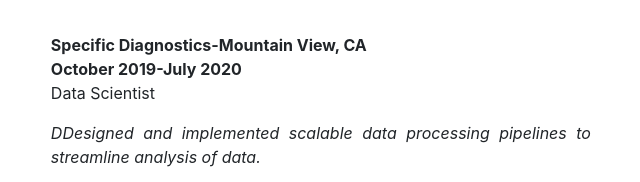
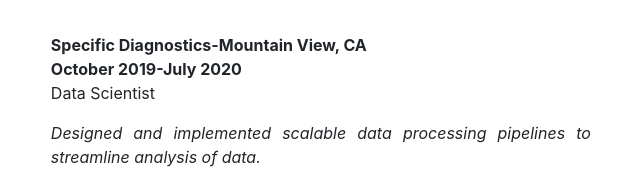
Before and after one commit to knishina/knishina.github.io, a plain HTML site: page personal.html in a window 1280 px wide. Shown: the part 1100-1282 px from the top of the page, 545-1185 px from the left. Drawn offline with nearby package versions, Linux system fonts and the light colour scheme.

Commit message:
Update personal.html
fix the typo

```diff
--- a/personal.html
+++ b/personal.html
@@ -119,7 +119,7 @@
                     Data Scientist
                 </p>
                 <p>
-                    <i>DDesigned and implemented scalable data processing pipelines to streamline analysis of data.</i><br />
+                    <i>Designed and implemented scalable data processing pipelines to streamline analysis of data.</i><br />
                     <ul align="justify">
                         <li>Created a high-throughput drug plate analysis pipeline using Pandas, Numpy, and ExcelWriter that reduced processing time from 20 minutes per plate to seconds.</li>
                         <li>Automated conversion of PDF-based reports to structured CSV data with Tabula, eliminating manual entry and improving reproducibility.</li>
```
